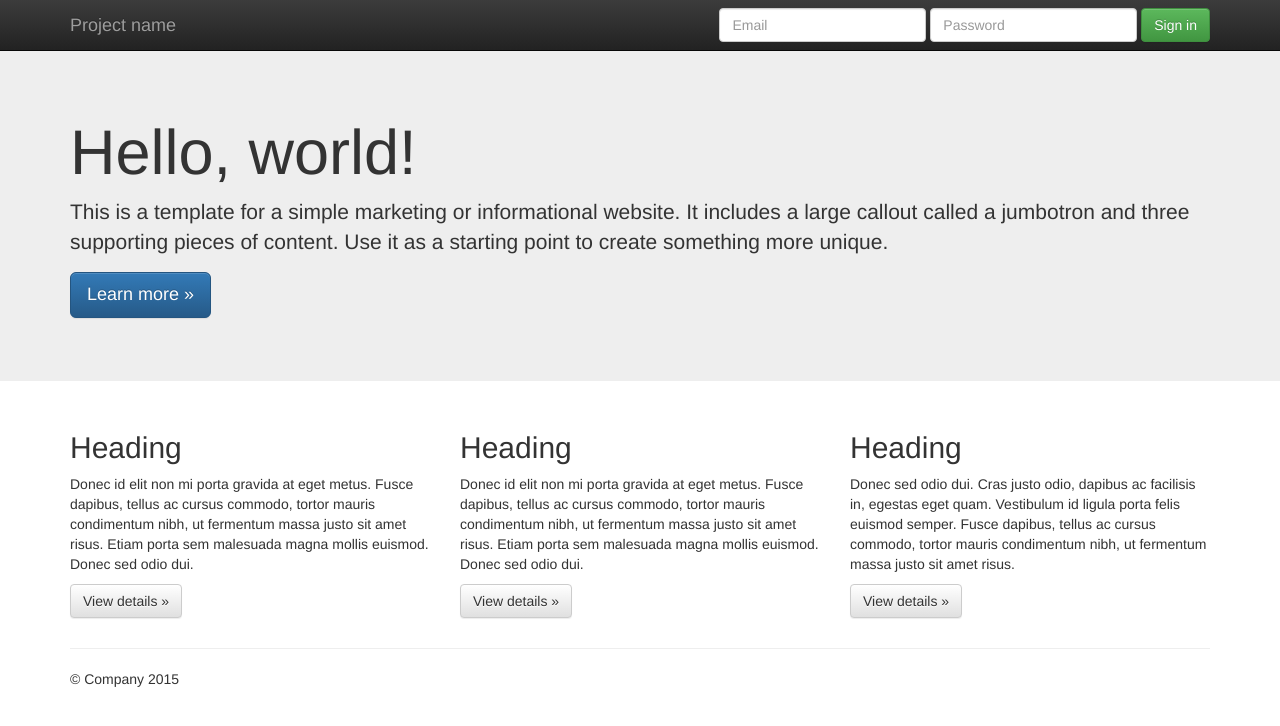
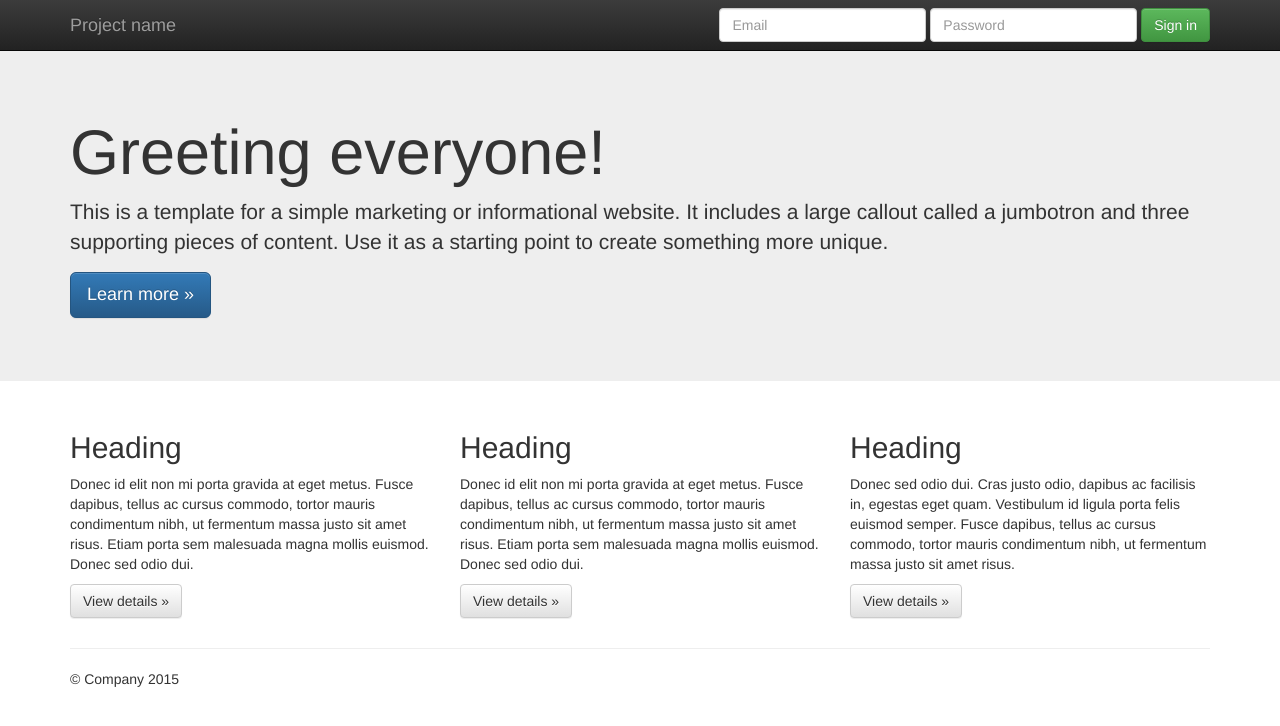
Before and after one commit to ryanandmallory/webpage, a plain HTML site: page initializr/index.html in a window 1280 px wide. Drawn offline with nearby package versions, Linux system fonts and the light colour scheme.

Commit message:
changed hello world

```diff
--- a/initializr/index.html
+++ b/initializr/index.html
@@ -55,7 +55,7 @@
     <!-- Main jumbotron for a primary marketing message or call to action -->
     <div class="jumbotron">
       <div class="container">
-        <h1>Hello, world!</h1>
+        <h1>Greeting everyone!</h1>
         <p>This is a template for a simple marketing or informational website. It includes a large callout called a jumbotron and three supporting pieces of content. Use it as a starting point to create something more unique.</p>
         <p><a class="btn btn-primary btn-lg" href="#" role="button">Learn more &raquo;</a></p>
       </div>
```
